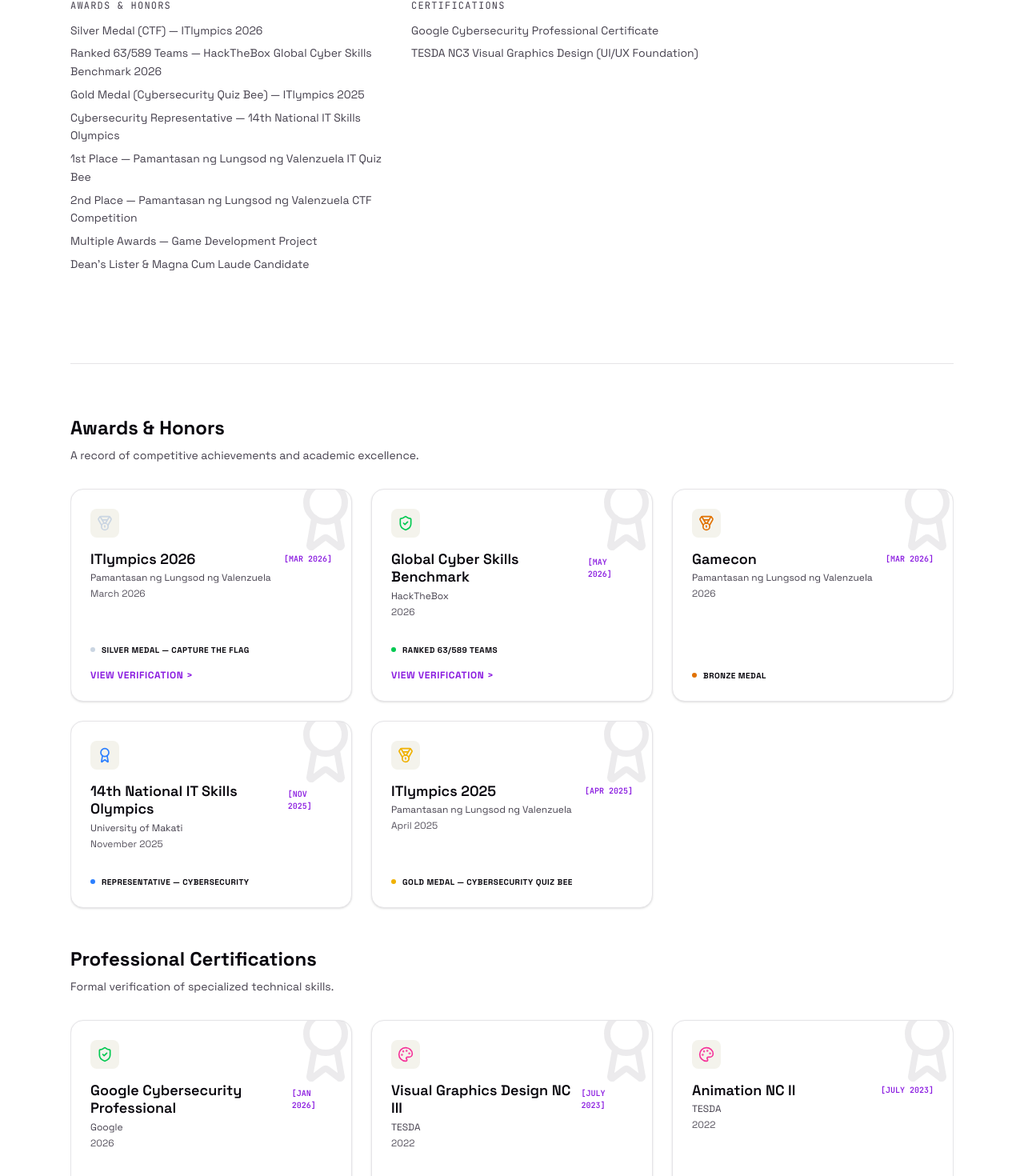
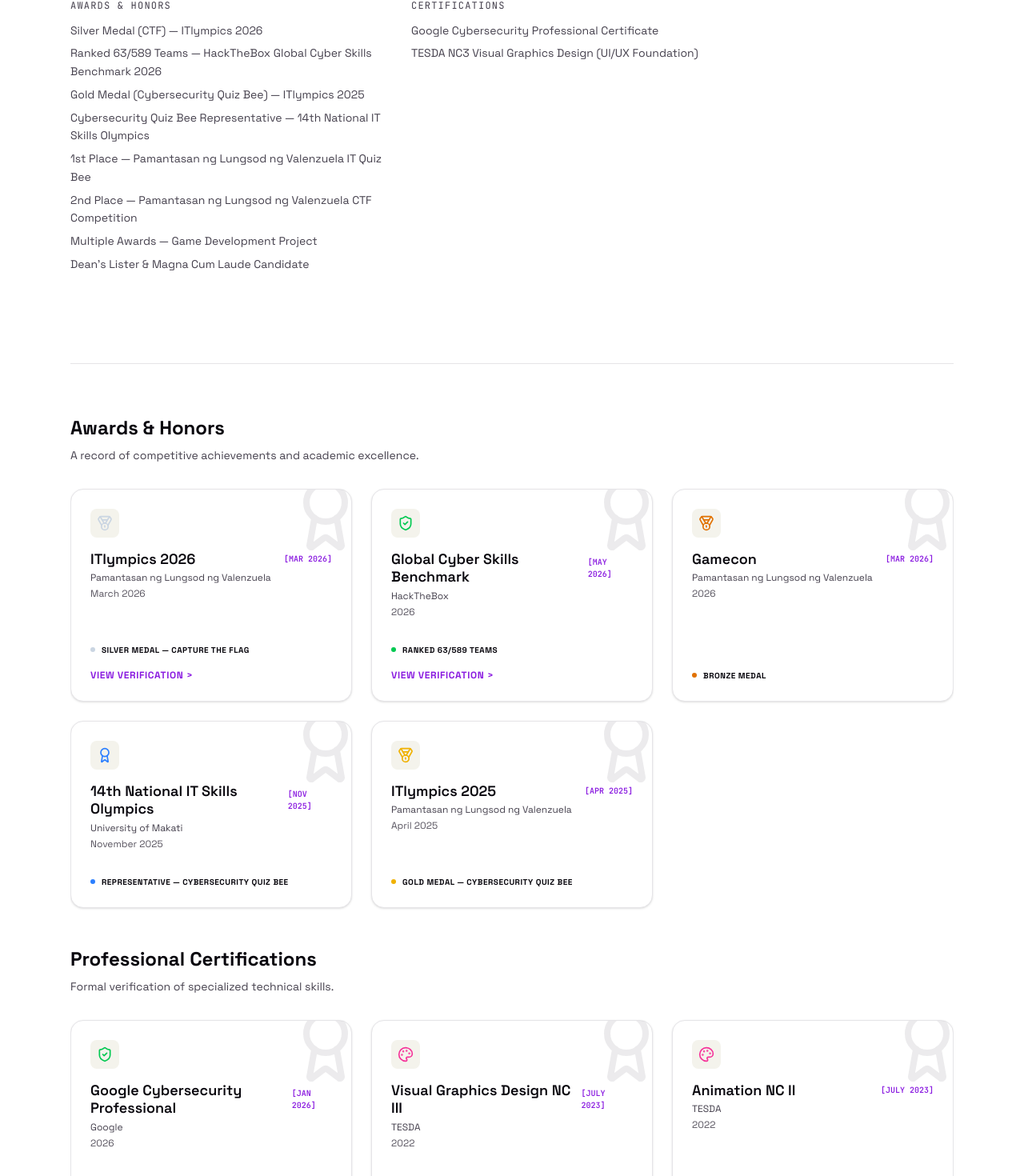
Before and after one commit to PSergio984/portfolio-website, a React (Vite) app: page / in a window 1280 px wide. Shown: the part 519-1989 px from the top of the page at 80% size. Built offline with nearby package versions, Linux system fonts and the light colour scheme.

Commit message:
Style: Update 14th IT Skills Olympics Representative title to specify Cybersecurity Quiz Bee in Credentials and Hero components

```diff
--- a/src/components/Credentials.tsx
+++ b/src/components/Credentials.tsx
@@ -39,7 +39,7 @@ const awardsData = [
     institution: "University of Makati",
     date: "November 2025",
     timestamp: "[NOV 2025]",
-    award: "REPRESENTATIVE — CYBERSECURITY",
+    award: "REPRESENTATIVE — CYBERSECURITY QUIZ BEE",
     iconType: "rep",
     imageUrl: undefined,
   },
--- a/src/components/Hero.tsx
+++ b/src/components/Hero.tsx
@@ -16,7 +16,7 @@ const awards = [
   },
   {
     id: "award-it-skills",
-    label: "Cybersecurity Representative — 14th National IT Skills Olympics",
+    label: "Cybersecurity Quiz Bee Representative — 14th National IT Skills Olympics",
   },
   {
     id: "award-local-quiz",
```
